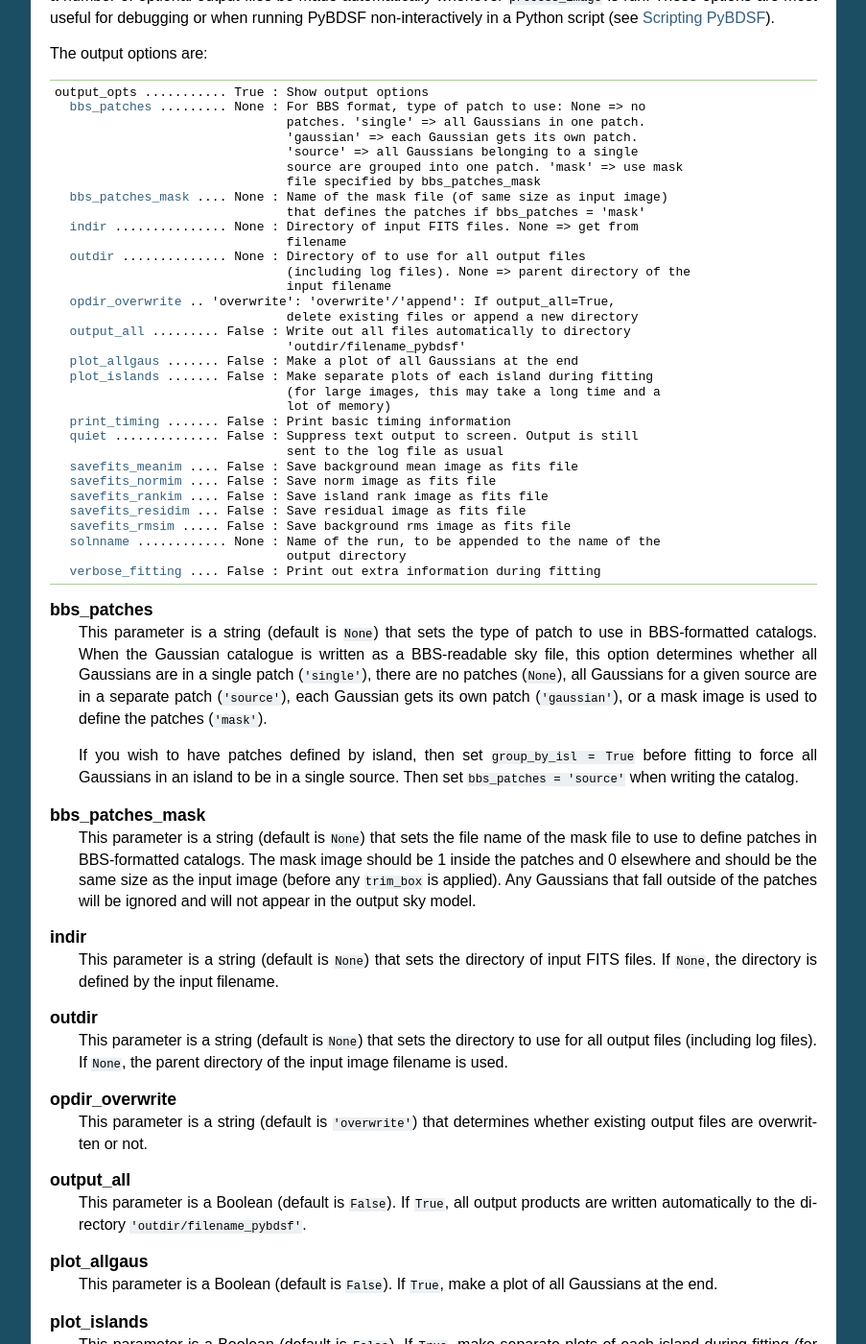
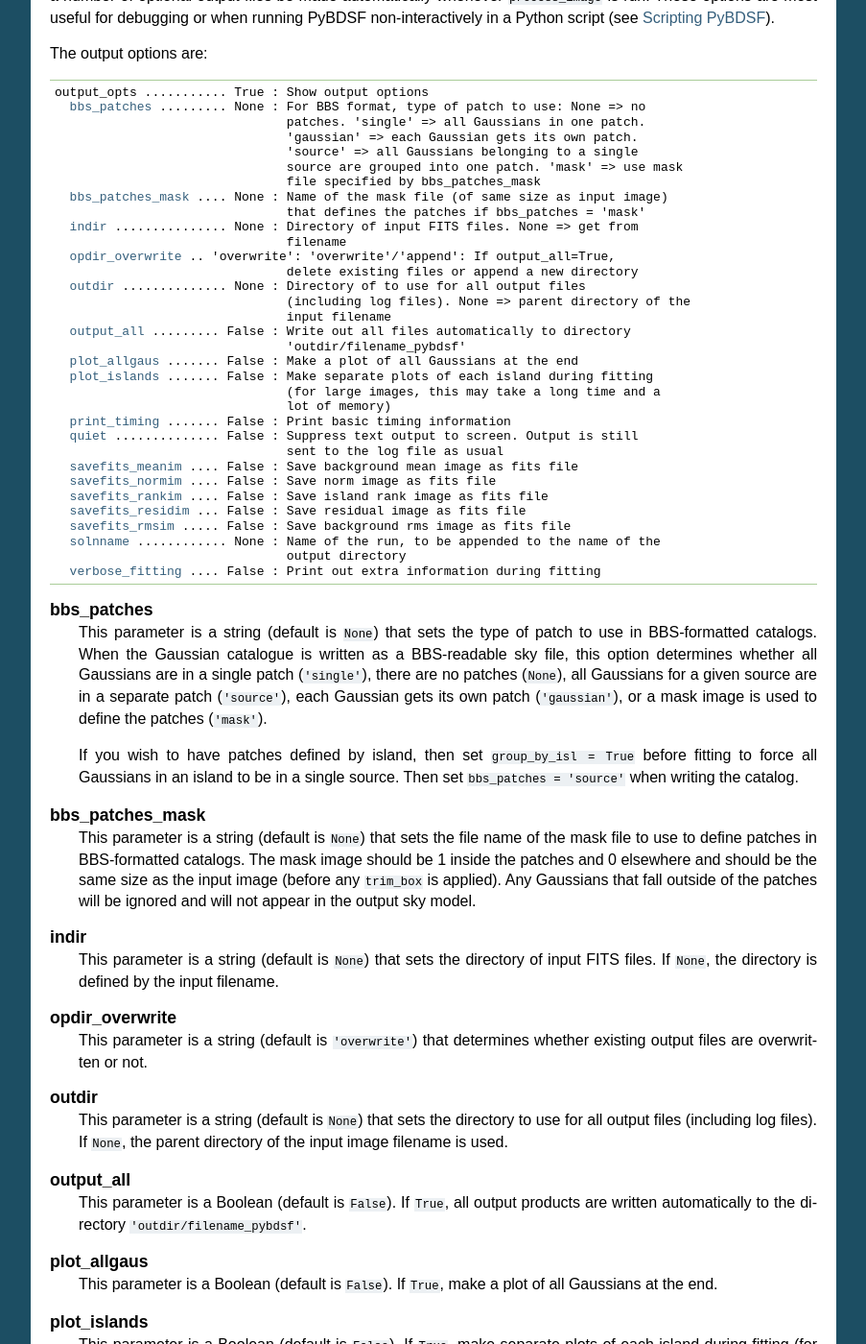
Before and after one commit to lofar-astron/PyBDSF, a Sphinx documentation site: the page built from doc/source/process_image.rst, in a window 1280 px wide and 1400 px high, scrolled down 12576 px. Shown: the whole window at 96% size, without its empty margins (198-1101 px from the left). Built offline with Sphinx 7.4.7, drawn with Linux system fonts in a browser that asks for light colours.

Commit message:
Fix formatting and order

```diff
--- a/doc/source/process_image.rst
+++ b/doc/source/process_image.rst
@@ -733,11 +733,11 @@
                                    that defines the patches if bbs_patches = 'mask'
       :term:`indir` ............... None : Directory of input FITS files. None => get from
                                    filename
+      :term:`opdir_overwrite` .. 'overwrite': 'overwrite'/'append': If output_all=True,
+                                   delete existing files or append a new directory
       :term:`outdir` .............. None : Directory of to use for all output files
                                    (including log files). None => parent directory of the
                                    input filename
-      :term:`opdir_overwrite` .. 'overwrite': 'overwrite'/'append': If output_all=True,
-                                   delete existing files or append a new directory
       :term:`output_all` ......... False : Write out all files automatically to directory
                                    'outdir/filename_pybdsf'
       :term:`plot_allgaus` ....... False : Make a plot of all Gaussians at the end
@@ -772,11 +772,11 @@
     indir
         This parameter is a string (default is ``None``) that sets the directory of input FITS files. If ``None``, the directory is defined by the input filename.
 
+    opdir_overwrite
+        This parameter is a string (default is ``'overwrite'``) that determines whether existing output files are overwritten or not.
+
     outdir
          This parameter is a string (default is ``None``) that sets the directory to use for all output files (including log files). If ``None``, the parent directory of the input image filename is used.
-
-    opdir_overwrite
-        This parameter is a string (default is ``'overwrite'``) that determines whether existing output files are overwritten or not.
 
     output_all
         This parameter is a Boolean (default is ``False``). If ``True``\, all output products are written automatically to the directory ``'outdir/filename_pybdsf'``.
--- a/doc/source/whats_new.rst
+++ b/doc/source/whats_new.rst
@@ -10,9 +10,7 @@
 Version 1.10.0 (2022/02/09):
     * Update some functions as required by scipy version >= 1.8.0 (PR #172)
 
-    * Fix build issues with Python 3.8, end support for Python < 3.6, add support
-    for Python 3.8 and 3.9, and make installation of the interactive pybdsf shell
-    optional (PR #169)
+    * Fix build issues with Python 3.8, end support for Python < 3.6, add support for Python 3.8 and 3.9, and make installation of the interactive pybdsf shell optional (PR #169)
 
     * Improve handling of the beam in the spectral index module (PR #165)
 
```
